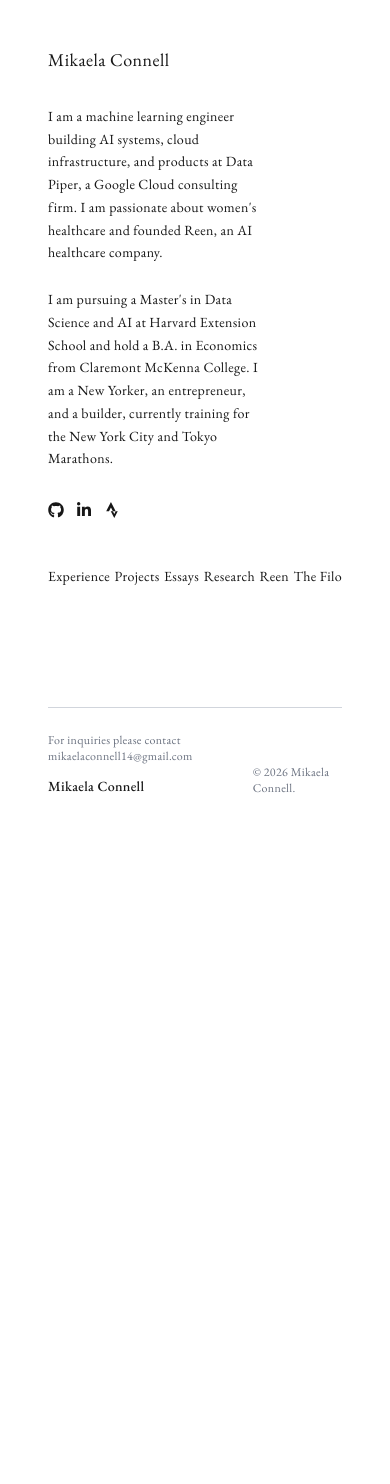
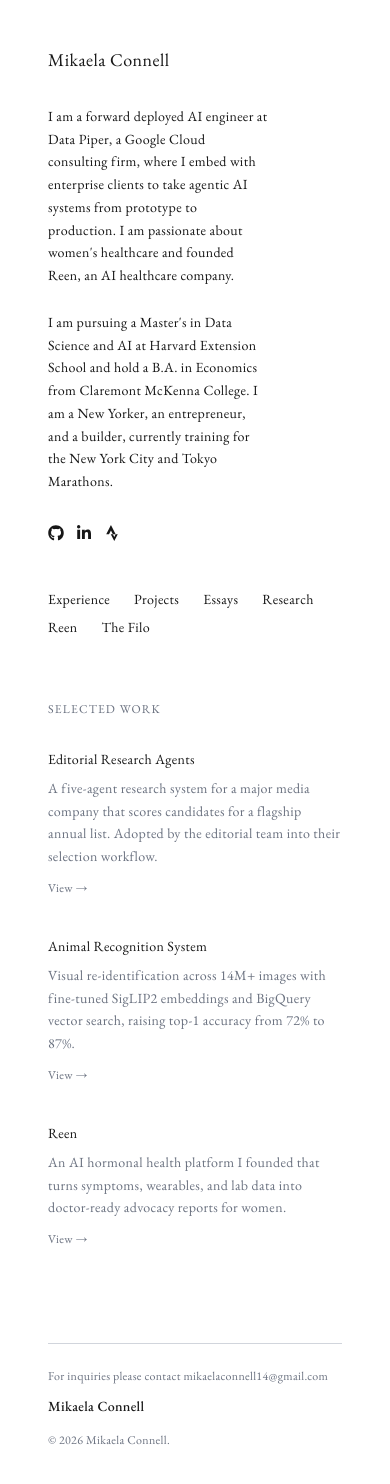
Before and after one commit to mikaelaconnell/mikaelaconnell.github.io, a Next.js app: page / in a window 390 px wide. Shown: the top 1484 px of the page. Before the commit the page ends 844 px from the top, so only its background shows below. Built offline with nearby package versions, Linux system fonts and the light colour scheme.

Commit message:
Homepage featured work, FDE positioning, project outcomes and links, mobile nav wrap, OG metadata for mikaelaconnell.dev

```diff
--- a/src/app/(subpages)/projects/page.tsx
+++ b/src/app/(subpages)/projects/page.tsx
@@ -13,18 +13,21 @@
     type: "Personal",
     description:
       "An AI-powered hormonal health platform for women. Combines cycle tracking, symptom logging, wearable integrations, and AI-generated doctor advocacy reports. Built with SwiftUI, FastAPI, Cloud Run, and Cloud SQL.",
+    link: "https://reen-health.com",
   },
   {
     title: "The Filo",
     type: "Personal",
     description:
       "A luxury custom embroidery brand where 100% of proceeds go to charity. Each piece is made to order, combining craftsmanship with purpose, and every purchase shows exactly which charity it supports.",
+    link: "https://www.the-filo.com",
   },
   {
     title: "Paloma",
     type: "Personal",
     description:
       "An AI-powered event planning studio. Analyzes your Pinterest inspiration to create a complete vision and execution plan for your event, from styling and decor to logistics and vendor recommendations.",
+    link: "https://palomastudioevents.com",
   },
   {
     title: "Life Max",
@@ -42,49 +45,43 @@
     title: "Animal Recognition System",
     type: "Data Piper",
     description:
-      "A production system built for a veterinary software company to identify individual horses from uploaded images at scale. Uses a fine-tuned SigLIP2 model trained on hundreds of thousands of images to generate visual embeddings, with a multi-step agent pipeline for search, reranking, and metadata matching across 14M+ images and 4.5M horses, reaching 87% top-1 and 96% top-5 accuracy. Built with FastAPI, BigQuery vector search, Cloud Run, and Vertex AI.",
+      "A production system built for an animal health technology company to identify individual horses from uploaded images at scale. Uses a fine-tuned SigLIP2 model trained on hundreds of thousands of images to generate visual embeddings, with a multi-step agent pipeline for search, reranking, and metadata matching across 14M+ images and 4.5M horses, raising top-1 accuracy from 72% to 87% (96% top-5). Built with FastAPI, BigQuery vector search, Cloud Run, and Vertex AI. Turned a manual visual verification task into an instant automated check.",
   },
   {
     title: "Veterinary Dictation Engine",
     type: "Data Piper",
     description:
-      "An AI microservice built for a veterinary software company that converts dictation audio into structured clinical JSON. Handles SOAP notes, lab results, and treatment plans.",
-  },
-  {
-    title: "Industrial Inspection System",
-    type: "Data Piper",
-    description:
-      "An AI-powered inspection system built for an oil refinery company, using computer vision and segmentation models to analyze engineering drawings and facility imagery on GCP.",
+      "An AI microservice built for a veterinary software company that converts dictation audio into structured clinical JSON. Handles SOAP notes, lab results, and treatment plans. Cuts per-visit charting time by replacing after-visit typing with automatic structured documentation.",
   },
   {
     title: "AI List Curation Agent",
     type: "Data Piper",
     description:
-      "A multi-agent system built for a major media company that automates editorial list curation. Uses Gemini, ADK, Vector Search, and BigQuery graph analytics to research candidates, score against editorial criteria, and generate narrative justifications. Deployed as microservices on Cloud Run.",
+      "A multi-agent system built for a major media company that automates editorial list curation. Uses Gemini, ADK, Vector Search, and BigQuery graph analytics to research candidates, score against editorial criteria, and generate narrative justifications. Deployed as microservices on Cloud Run. Adopted by the editorial team into their annual list selection workflow, replacing manual candidate research.",
   },
   {
     title: "Multi-Tenant AI Platform",
     type: "Data Piper",
     description:
-      "A shared agentic AI platform built for an international pay-as-you-go solar energy provider serving off-grid households. A Go control plane on Cloud Run orchestrates Gemini Enterprise, with retrieval and grounding on Vertex AI Search and AlloyDB AI, keeping identity, policy, and systems of record outside the model.",
+      "A shared agentic AI platform built for an international pay-as-you-go solar energy provider serving off-grid households. A Go control plane on Cloud Run orchestrates Gemini Enterprise, with retrieval and grounding on Vertex AI Search and AlloyDB AI, keeping identity, policy, and systems of record outside the model. Designed to unify self-service, field sales, and agent-assist support on one platform, reducing support cost and customer churn.",
   },
   {
     title: "RFP Response Assistant",
     type: "Data Piper",
     description:
-      "A multi-agent assistant built for a medical media company that drafts responses to requests for proposals. Built on Gemini Enterprise with agents for requirement extraction, content retrieval from past proposals, and draft generation.",
+      "A multi-agent assistant built for a medical media company that drafts responses to requests for proposals. Built on Gemini Enterprise with agents for requirement extraction, content retrieval from past proposals, and draft generation. Targets faster proposal turnaround and greater RFP response capacity for the sales team.",
   },
   {
     title: "Agentic Development Pipeline",
     type: "Data Piper",
     description:
-      "An internal multi-agent code-generation pipeline with self-correcting build and test loops, schema-validated review agents, and a regression evaluation suite gating every change. Built with Vertex AI and Python.",
+      "An internal multi-agent code-generation pipeline with self-correcting build and test loops, schema-validated review agents, and a regression evaluation suite gating every change. Built with Vertex AI and Python. Packaged as a reusable delivery accelerator that raises engineering throughput across client engagements.",
   },
   {
     title: "Document Processing Platform",
     type: "Data Piper",
     description:
-      "A SaaS document processing platform built on GCP. Multi-tenant architecture with Marketplace billing for enterprise document extraction and analysis.",
+      "A SaaS document processing platform built on GCP with a two-pass AI pipeline: Document AI and Gemini classify each incoming document, then extract user-configured fields into structured JSON with semantic search over the results. Multi-tenant architecture with row-level security and Marketplace billing. Replaces manual document data entry for business customers.",
   },
 ];
 
--- a/src/app/layout.tsx
+++ b/src/app/layout.tsx
@@ -9,9 +9,18 @@
 });
 
 export const metadata: Metadata = {
-  title: "Mikaela Connell",
+  metadataBase: new URL("https://mikaelaconnell.dev"),
+  title: "Mikaela Connell | Forward Deployed AI Engineer",
   description:
-    "AI/ML Engineer, Entrepreneur, and Builder. Portfolio of Mikaela Connell.",
+    "Forward deployed AI engineer building agentic systems on Google Cloud. Founder of Reen. Portfolio of Mikaela Connell.",
+  openGraph: {
+    title: "Mikaela Connell | Forward Deployed AI Engineer",
+    description:
+      "Forward deployed AI engineer building agentic systems on Google Cloud. Founder of Reen.",
+    url: "https://mikaelaconnell.dev",
+    siteName: "Mikaela Connell",
+    type: "website",
+  },
 };
 
 export default function RootLayout({
--- a/src/app/page.tsx
+++ b/src/app/page.tsx
@@ -28,6 +28,27 @@
   },
 ];
 
+const featured = [
+  {
+    href: "/projects",
+    title: "Editorial Research Agents",
+    description:
+      "A five-agent research system for a major media company that scores candidates for a flagship annual list. Adopted by the editorial team into their selection workflow.",
+  },
+  {
+    href: "/projects",
+    title: "Animal Recognition System",
+    description:
+      "Visual re-identification across 14M+ images with fine-tuned SigLIP2 embeddings and BigQuery vector search, raising top-1 accuracy from 72% to 87%.",
+  },
+  {
+    href: "/reen",
+    title: "Reen",
+    description:
+      "An AI hormonal health platform I founded that turns symptoms, wearables, and lab data into doctor-ready advocacy reports for women.",
+  },
+];
+
 export default function Home() {
   return (
     <div className="flex min-h-screen flex-col px-12 py-12 lg:px-16 lg:py-14">
@@ -40,10 +61,11 @@
           </h1>
           <div className="space-y-6 text-sm leading-relaxed tracking-wide max-w-[220px]">
             <p>
-              I am a machine learning engineer building AI systems, cloud
-              infrastructure, and products at Data Piper, a Google Cloud
-              consulting firm. I am passionate about women&apos;s healthcare
-              and founded Reen, an AI healthcare company.
+              I am a forward deployed AI engineer at Data Piper, a Google Cloud
+              consulting firm, where I embed with enterprise clients to take
+              agentic AI systems from prototype to production. I am passionate
+              about women&apos;s healthcare and founded Reen, an AI healthcare
+              company.
             </p>
             <p>
               I am pursuing a Master&apos;s in Data Science and AI at Harvard
@@ -69,26 +91,47 @@
           </div>
         </div>
 
-        {/* Right area — nav links spread evenly across the top */}
-        <div className="flex-1">
-          <nav className="flex justify-between">
+        {/* Right area — nav links plus featured work */}
+        <div className="flex-1 lg:pl-16">
+          <nav className="flex flex-wrap gap-x-6 gap-y-2 lg:justify-between">
             {navLinks.map(({ href, label }) => (
               <Link
                 key={href}
                 href={href}
-                className="text-sm tracking-wide hover:text-muted transition-colors whitespace-pre-line"
+                className="text-sm tracking-wide hover:text-muted transition-colors"
               >
                 {label}
               </Link>
             ))}
           </nav>
+
+          <div className="mt-16 lg:mt-24">
+            <p className="text-xs tracking-widest text-muted uppercase mb-8">
+              Selected Work
+            </p>
+            <div className="grid gap-10 lg:grid-cols-3">
+              {featured.map(({ href, title, description }) => (
+                <Link key={title} href={href} className="group block">
+                  <p className="text-sm tracking-wide mb-2 group-hover:text-muted transition-colors">
+                    {title}
+                  </p>
+                  <p className="text-sm tracking-wide text-muted leading-relaxed">
+                    {description}
+                  </p>
+                  <p className="text-xs tracking-wide mt-3 text-muted group-hover:text-foreground transition-colors">
+                    View &rarr;
+                  </p>
+                </Link>
+              ))}
+            </div>
+          </div>
         </div>
       </div>
 
       {/* Bottom footer */}
       <footer className="mt-auto pt-24">
         <hr className="border-t border-gray-300 mb-6" />
-        <div className="flex items-end justify-between">
+        <div className="flex flex-wrap items-end justify-between gap-4">
           <div className="text-xs tracking-wide text-muted space-y-1">
             <p>
               For inquiries please contact{" "}
```
